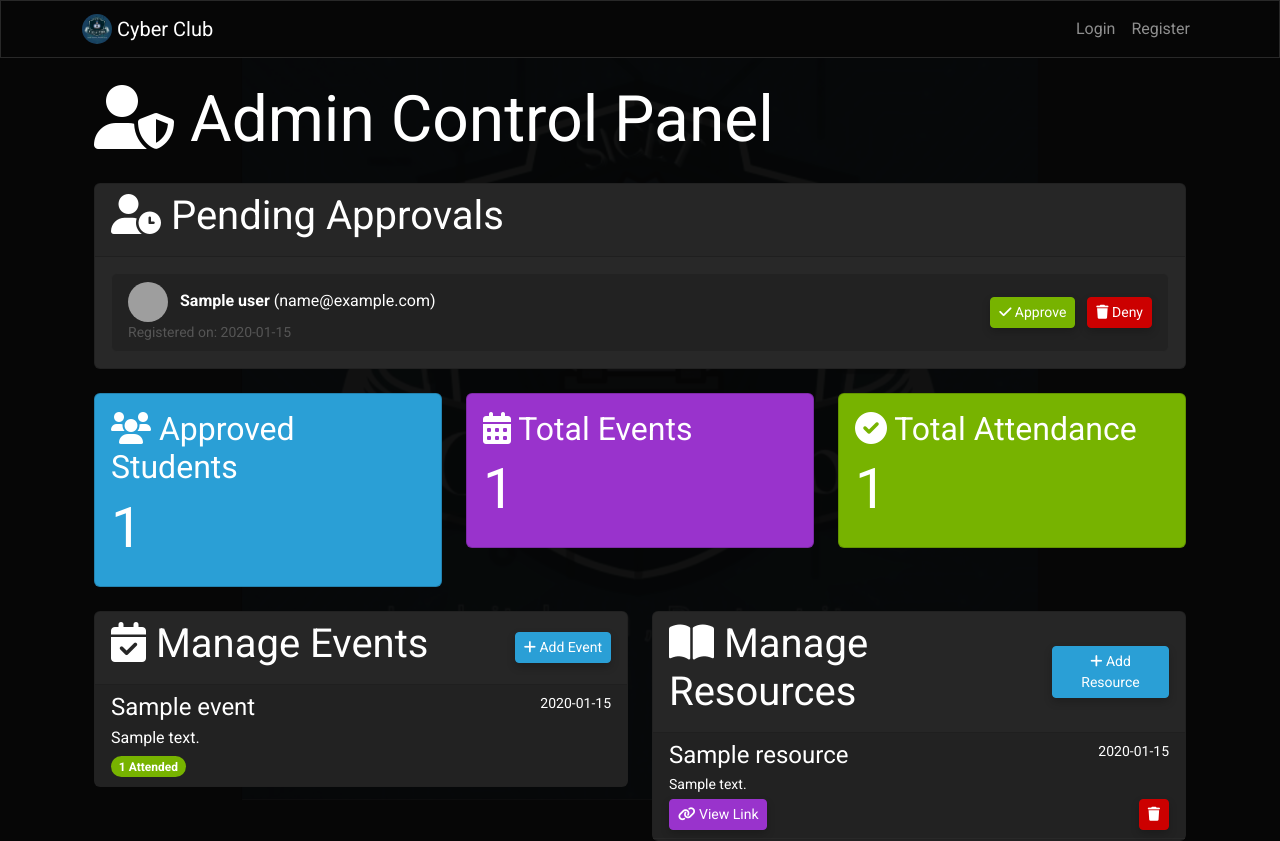
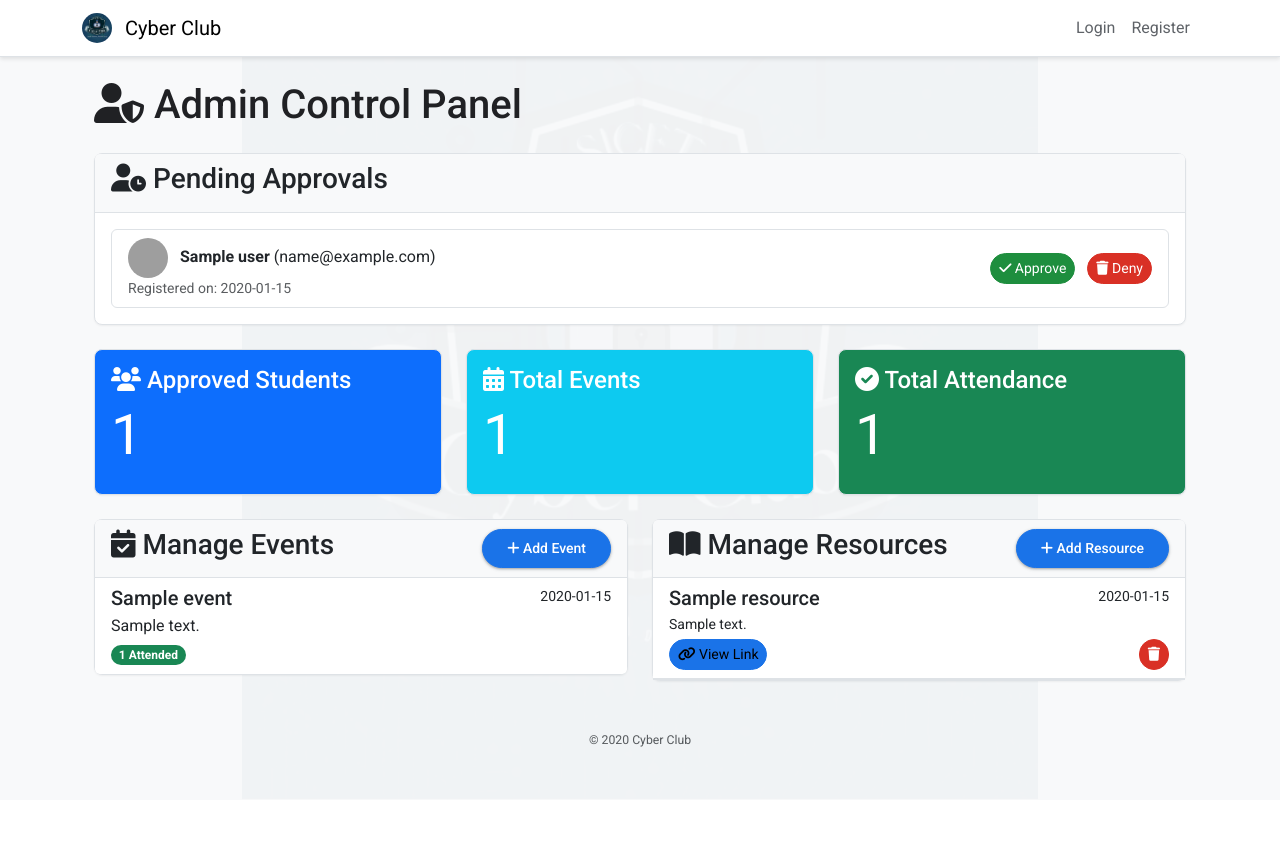
Before and after one commit to Vamshi0306/cyber-club-attendance-system, a Flask app: template templates/admin.html in a window 1280 px wide. After the commit the page ends 799 px from the top, so only its background shows below. Run offline with Flask 3, Linux system fonts and the light colour scheme; tables that the repository leaves empty hold one stand-in row (values such as "Sample post"); the template is opened without the code that fills it: values that come from a table or form of the project are taken from there, most other values are stand-ins (such as "Sample title", 1, 10 or a date in 2020); grey boxes are pictures that could not be loaded.

Commit message:
Update layout.html

```diff
--- a/templates/layout.html
+++ b/templates/layout.html
@@ -3,51 +3,96 @@
 <head>
     <meta charset="UTF-8">
     <meta name="viewport" content="width=device-width, initial-scale=1.0">
-    <link rel="stylesheet" href="https://bootswatch.com/5/cyborg/bootstrap.min.css">
+    <link rel="stylesheet" href="https://cdn.jsdelivr.net/npm/bootstrap@5.3.2/dist/css/bootstrap.min.css">
     <link rel="stylesheet" href="https://cdnjs.cloudflare.com/ajax/libs/font-awesome/6.0.0-beta3/css/all.min.css">
+    <link rel="preconnect" href="https://fonts.googleapis.com">
+    <link rel="preconnect" href="https://fonts.gstatic.com" crossorigin>
+    <link href="https://fonts.googleapis.com/css2?family=Roboto:wght@400;500;700&display=swap" rel="stylesheet">
     <title>Cyber Club</title>
 
     <style>
-        /* Low-transparency background logo */
-        body::before {
+        /* --- Google Style Customizations --- */
+        body {
+            font-family: 'Roboto', sans-serif;
+            background-color: #f8f9fa; /* Light gray background */
+            color: #202124; /* Dark gray text */
+        }
+
+        /* Navbar Style */
+        .navbar {
+            background-color: #ffffff; /* White navbar */
+            border-bottom: 1px solid #dee2e6; /* Subtle border */
+            box-shadow: 0 2px 4px rgba(0, 0, 0, 0.1);
+        }
+        .navbar-brand img { margin-right: 8px; }
+        .nav-link { color: #5f6368 !important; } /* Google gray for links */
+        .nav-link:hover { color: #1a73e8 !important; } /* Google blue on hover */
+
+        /* Card Style */
+        .card {
+            border: 1px solid #dee2e6;
+            border-radius: 8px; /* Slightly rounded corners */
+            box-shadow: 0 1px 2px rgba(0,0,0,0.05);
+            background-color: #ffffff;
+        }
+        .card-header {
+             background-color: #f8f9fa; /* Light header */
+             border-bottom: 1px solid #dee2e6;
+             font-weight: 500;
+        }
+
+        /* Button Style - Like the image */
+        .btn-primary {
+            background-color: #1a73e8; /* Google Blue */
+            border-color: #1a73e8;
+            border-radius: 99px; /* Fully rounded */
+            padding: 8px 24px;
+            font-weight: 500;
+            transition: background-color 0.15s ease-in-out, border-color 0.15s ease-in-out, box-shadow 0.15s ease-in-out;
+            box-shadow: 0 1px 2px 0 rgba(60,64,67,0.3), 0 1px 3px 1px rgba(60,64,67,0.15); /* Subtle shadow */
+        }
+        .btn-primary:hover {
+            background-color: #185abc; /* Darker blue on hover */
+            border-color: #185abc;
+            box-shadow: 0 1px 3px 0 rgba(60,64,67,0.3), 0 4px 8px 3px rgba(60,64,67,0.15); /* Stronger shadow on hover */
+        }
+        /* Style other buttons similarly */
+        .btn-success { background-color: #1e8e3e; border-color: #1e8e3e; border-radius: 99px; }
+        .btn-danger { background-color: #d93025; border-color: #d93025; border-radius: 99px; }
+        .btn-info { background-color: #1a73e8; border-color: #1a73e8; border-radius: 99px; } /* Use blue for info */
+        .btn-secondary { background-color: #dadce0; border-color: #dadce0; color: #3c4043; border-radius: 99px; }
+
+        /* Alert Styles - Remove bright green/red */
+        .alert { border-radius: 8px; }
+        .alert-success { background-color: #e6f4ea; color: #1e8e3e; border-color: #c6ead7; } /* Lighter green */
+        .alert-danger { background-color: #fce8e6; color: #d93025; border-color: #f7cac9; } /* Lighter red */
+        .alert-info { background-color: #e8f0fe; color: #1967d2; border-color: #d2e3fc; } /* Lighter blue */
+        .alert-warning { background-color: #fff0c6; color: #d07400; border-color: #ffe08b;} /* Lighter yellow/orange */
+
+        /* Optional: Transparent background logo - might clash with light theme */
+         body::before {
             content: "";
-            position: fixed;
-            top: 0;
-            left: 0;
-            width: 100%;
-            height: 100%;
+            position: fixed; top: 0; left: 0;
+            width: 100%; height: 100%;
             background-image: url("{{ url_for('static', filename='images/logo.jpg') }}");
             background-repeat: no-repeat;
             background-position: center center;
             background-attachment: fixed;
             background-size: contain;
-            opacity: 0.05;
+            opacity: 0.03; /* Very low opacity */
             z-index: -1;
-        }
-
-        /* Creative Button Style */
-        .btn {
-            box-shadow: 0 4px 8px 0 rgba(0,0,0,0.2);
-            transition: all 0.2s ease-in-out;
-        }
-        .btn:hover {
-            transform: translateY(-2px);
-            box-shadow: 0 6px 12px 0 rgba(0,0,0,0.3);
-        }
+         }
     </style>
 </head>
 <body>
-    <nav class="navbar navbar-expand-lg navbar-dark bg-dark">
-        <div class="container">
+    <nav class="navbar navbar-expand-lg navbar-light"> <div class="container">
             <a class="navbar-brand" href="{{ url_for('home') }}">
                 <img src="{{ url_for('static', filename='images/logo.jpg') }}" alt="Cyber Club Logo" width="30" height="30" class="d-inline-block align-top rounded-circle">
                 Cyber Club
             </a>
-
             <button class="navbar-toggler" type="button" data-bs-toggle="collapse" data-bs-target="#navbarNav" aria-controls="navbarNav" aria-expanded="false" aria-label="Toggle navigation">
                 <span class="navbar-toggler-icon"></span>
             </button>
-
             <div class="collapse navbar-collapse" id="navbarNav">
                 <div class="navbar-nav ms-auto align-items-center">
                     {% if current_user.is_authenticated %}
@@ -55,10 +100,8 @@
                             <a class="nav-link" href="{{ url_for('admin_dashboard') }}"><i class="fas fa-user-shield"></i> Admin Panel</a>
                         {% endif %}
                         <a class="nav-link" href="{{ url_for('resources') }}"><i class="fas fa-book-open"></i> Resources</a>
-
                         <a class="nav-link" href="{{ url_for('profile') }}">
-                            <img src="{{ url_for('static', filename='profile_pics/' + current_user.profile_pic) }}" class="rounded-circle" height="30" width="30" style="object-fit: cover;">
-                            Profile
+                            <img src="{{ url_for('static', filename='profile_pics/' + current_user.profile_pic) }}" class="rounded-circle" height="30" width="30" style="object-fit: cover; border: 1px solid #dadce0;"> Profile
                         </a>
                         <a class="nav-link" href="{{ url_for('logout') }}"><i class="fas fa-sign-out-alt"></i> Logout</a>
                     {% else %}
@@ -81,9 +124,13 @@
                 {% endfor %}
             {% endif %}
         {% endwith %}
-
         {% block content %}{% endblock %}
     </main>
+
+    <footer class="container text-center mt-5 mb-3 text-muted">
+        <small>&copy; {{ now().year }} Cyber Club</small>
+    </footer>
+
     <script src="https://cdn.jsdelivr.net/npm/bootstrap@5.3.2/dist/js/bootstrap.bundle.min.js"></script>
     <script src="https://cdn.jsdelivr.net/npm/chart.js"></script>
     {% block scripts %}{% endblock %}
```
